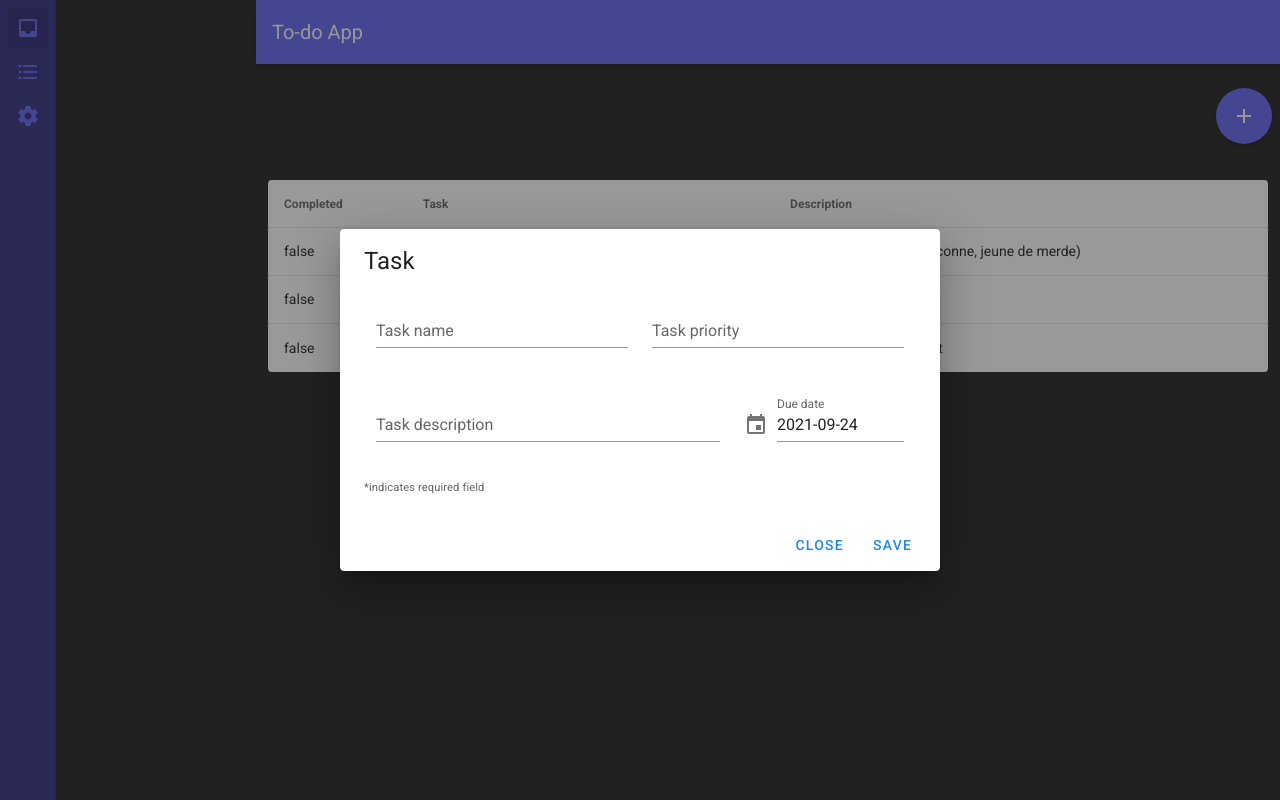
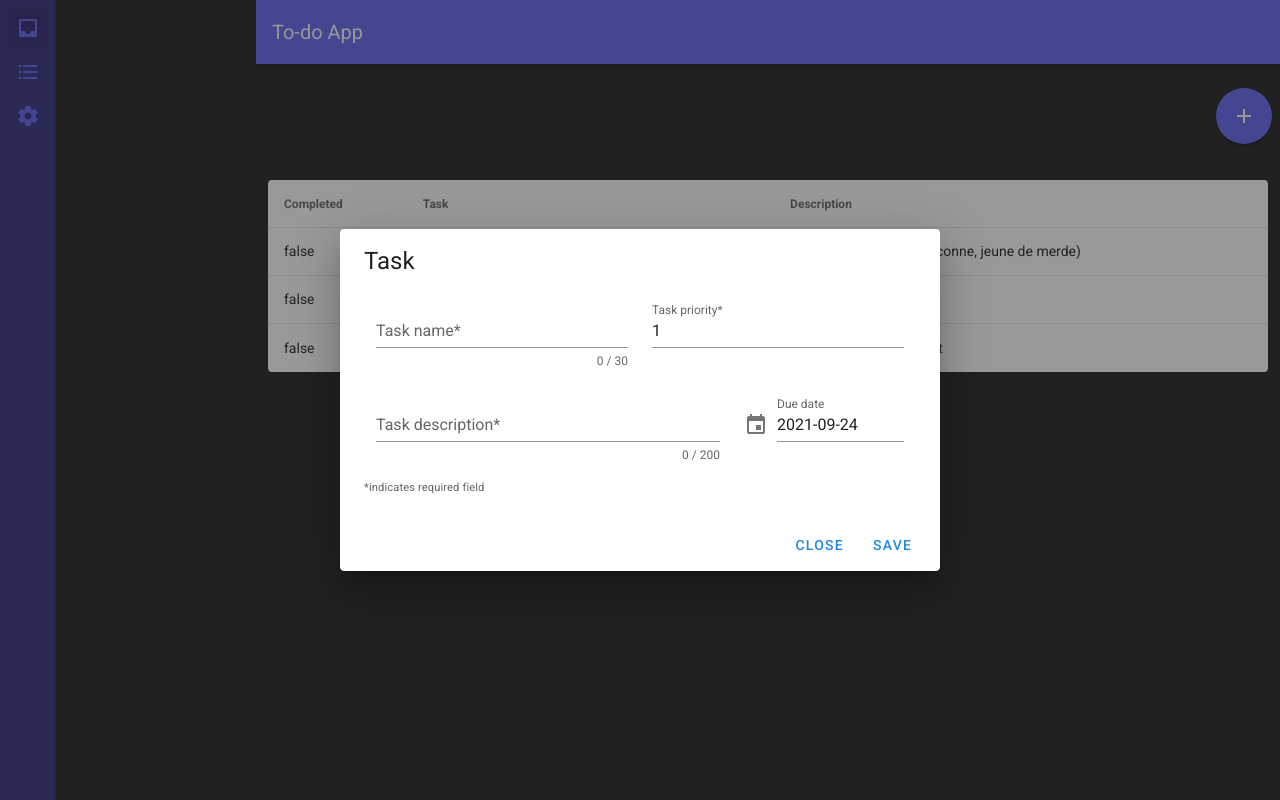
Before and after one commit to aymeric35/to-do-app, a Vue app: page /#/ in a window 1280 px wide. Both pictures are taken after a click on the button 1244 px from the left and 116 px from the top of the page. Built offline with nearby package versions, Linux system fonts and the light colour scheme.

Commit message:
Add form inputs rules

```diff
--- a/src/views/Inbox.vue
+++ b/src/views/Inbox.vue
@@ -2,7 +2,7 @@
   <div>
     <v-container>
       <v-row class="d-flex justify-end py-6 pr-2">
-        <v-dialog v-model="dialog" max-width="600px">
+        <v-dialog v-model="dialog" max-width="600px" persistent>
           <template v-slot:activator="{ on, attrs }">
             <v-btn elevation="2" color="primary" fab v-bind="attrs" v-on="on">
               <v-icon>mdi-plus</v-icon>
@@ -15,18 +15,36 @@
             </v-card-title>
             <v-card-text>
               <v-container>
+                <v-form ref="form" v-model="valid" lazy-validation>
                   <v-row>
                     <v-col cols="12" sm="6">
-                    <v-text-field label="Task name" required></v-text-field>
+                      <v-text-field
+                        v-model="name"
+                        label="Task name*"
+                        :counter="30"
+                        :rules="rule.name"
+                        required
+                      ></v-text-field>
                     </v-col>
                     <v-col cols="12" sm="6">
-                    <v-text-field label="Task priority" required></v-text-field>
+                      <v-text-field
+                        v-model="priority"
+                        label="Task priority*"
+                        type="number"
+                        :rules="rule.priority"
+                        min="0"
+                        max="9999"
+                        required
+                      ></v-text-field>
                     </v-col>
                     <v-col cols="12" sm="8">
                       <v-textarea
+                        v-model="description"
                         name="input-7-1"
                         rows="1"
-                      label="Task description"
+                        label="Task description*"
+                        :counter="200"
+                        :rules="rule.description"
                         auto-grow
                       ></v-textarea>
                     </v-col>
@@ -53,6 +71,7 @@
                         <v-date-picker
                           v-model="date"
                           color="primary"
+                          :min="new Date((Date.now())).toISOString()"
                           no-title
                           scrollable
                         >
@@ -71,15 +90,26 @@
                       </v-menu>
                     </v-col>
                   </v-row>
+                </v-form>
               </v-container>
               <small>*indicates required field</small>
             </v-card-text>
             <v-card-actions>
               <v-spacer></v-spacer>
-              <v-btn color="blue darken-1" text @click="dialog = false">
+              <v-btn
+                color="blue darken-1"
+                text
+                @click="[closeDialog(), reset()]"
+              >
                 Close
               </v-btn>
-              <v-btn color="blue darken-1" text @click="dialog = false">
+              <v-btn
+                :disabled="!valid"
+                color="blue darken-1"
+                type="submit"
+                text
+                @click="[validate()]"
+              >
                 Save
               </v-btn>
             </v-card-actions>
@@ -119,6 +149,29 @@ export default {
         .toISOString()
         .substr(0, 10),
       menu: false,
+      valid: true,
+      name: "",
+      priority: 1,
+      description: "",
+      rule: {
+        name: [
+          (v) => !!v || "Name is required",
+          (v) =>
+            (v && v.length <= 30) || "Name must be less than 30 characters",
+        ],
+        priority: [
+          (v) => !!v || "Priority is required",
+          (v) =>
+            (v > 0 && v < 10000) ||
+            "Priority must be a number between 1 and 9999",
+        ],
+        description: [
+          (v) => !!v || "Description is required",
+          (v) =>
+            (v && v.length <= 200) ||
+            "Description must be less than 200 characters",
+        ],
+      },
       desserts: [
         {
           completed: false,
@@ -138,5 +191,18 @@ export default {
       ],
     };
   },
+  methods: {
+    closeDialog() {
+      this.dialog = false;
+    },
+    validate() {
+      if (this.$refs.form.validate()) {
+        this.closeDialog();
+      }
+    },
+    reset() {
+      this.$refs.form.reset();
+    },
+  },
 };
 </script>
```
Lines whose indentation alone changed are shown as unchanged.
